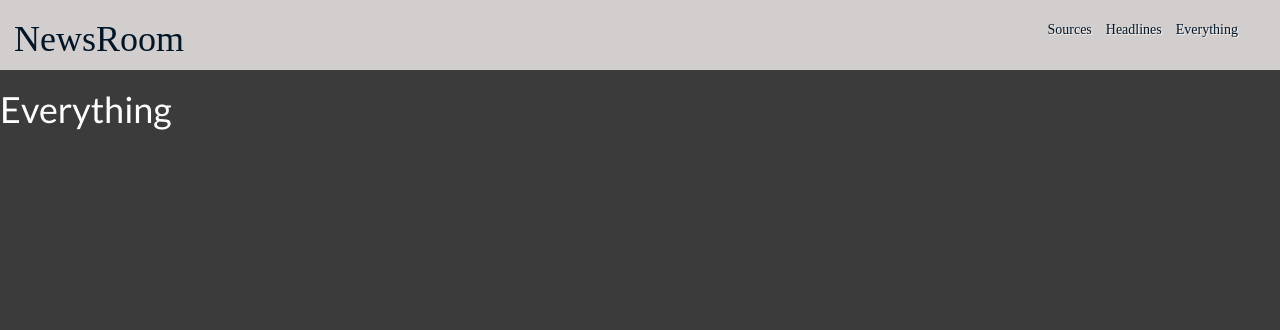
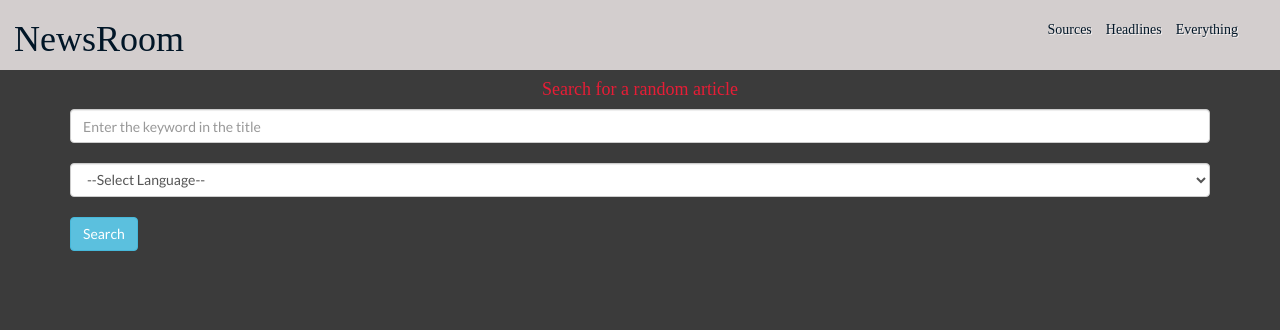
Before and after one commit to joanwanjiku/newsRoom, a Flask app: page /everything in a window 1280 px wide. Shown: the top 330 px of the page. Run offline with Flask 2, Linux system fonts and the light colour scheme; parts of the project's set-up code (start-up, migrations or seed data) failed here and were passed over; some libraries are stand-ins or nearby versions; some web fonts are replaced.

Commit message:
displayed the results of the search

```diff
--- a/app/templates/everything.html
+++ b/app/templates/everything.html
@@ -1,10 +1,30 @@
 {% extends 'base.html'%}
+{% import 'macro.html' as macro %}
 <!-- {% block styles%}
     {{ super() }}
     <link rel="stylesheet" href="{{url_for('static',filename='css/style.css')}}">
 {% endblock %} -->
 {% block content %}
+<div class="container every">
 
-<h1>Everything</h1>
+    <h4>Search for a random article </h4>
+        <div class="row">
+            <div class="col-xs-12">
+                <form action="">
+                    <input type="text" name="keyword" id="" class="form-control" placeholder="Enter the keyword in the title" required><br>
+                    <select name="language" id="" placeholder="select a language" class="form-control" required>
+                        <option value="" selected disabled>--Select Language--</option>
+                        <option value="en">English</option>
+                        <option value="fr">French</option>
+                    </select><br>
+                    <input type="submit" value="Search" class="btn btn-info">
+                </form>
+            </div>
+        </div>
+        <div class="row">
+            <h3>{{message}}</h3>
+            {{ macro.displayArticleSource(searched_articles) }}
+        </div>
+    </div>
 
 {% endblock %}
```
